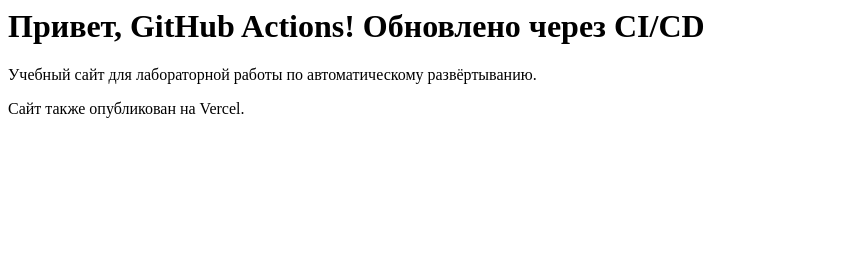
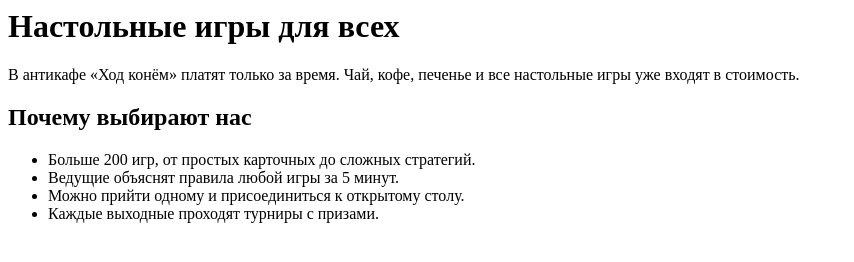
Before and after one commit to gurynych/site-cicd, a plain HTML site: page pages/index.html in a window 1280 px wide. Shown: the whole page, without its empty margins (0-854 px from the left). Drawn offline with Linux system fonts and the light colour scheme.

Commit message:
Главная страница антикафе

```diff
--- a/pages/index.html
+++ b/pages/index.html
@@ -1,3 +1,9 @@
-    <h1>Привет, GitHub Actions! Обновлено через CI/CD</h1>
-    <p>Учебный сайт для лабораторной работы по автоматическому развёртыванию.</p>
-    <p>Сайт также опубликован на Vercel.</p>
+    <h1>Настольные игры для всех</h1>
+    <p>В антикафе «Ход конём» платят только за время. Чай, кофе, печенье и все настольные игры уже входят в стоимость.</p>
+    <h2>Почему выбирают нас</h2>
+    <ul>
+      <li>Больше 200 игр, от простых карточных до сложных стратегий.</li>
+      <li>Ведущие объяснят правила любой игры за 5 минут.</li>
+      <li>Можно прийти одному и присоединиться к открытому столу.</li>
+      <li>Каждые выходные проходят турниры с призами.</li>
+    </ul>
```
